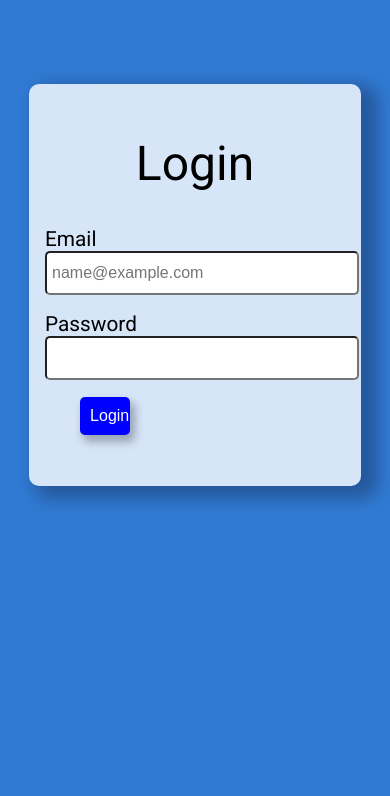
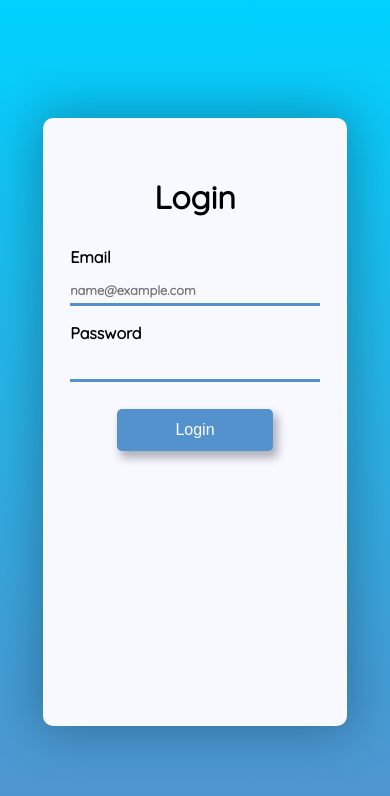
Before and after one commit to PlaceHolder01/PlaceHolder, a React (Create React App) app: page /login in a window 390 px wide. Shown: the top 796 px of the page. Built offline with nearby package versions, Linux system fonts and the light colour scheme.

Commit message:
Update signup.css

```diff
--- a/src/signup/signup.css
+++ b/src/signup/signup.css
@@ -1,38 +1,65 @@
+@import url("https://fonts.googleapis.com/css2?family=Poppins&family=Quicksand&display=swap");
+
 #signup
 {
-  background-color: rgb(49, 122, 211);
+  /* background-color: rgb(49, 122, 211); */
+  background: linear-gradient(#00d2ff 0%, #5492cd 100%);
   width:100vw;
   min-height:100vh;
   margin:0%;
   padding: 0%;
-  font-family: 'Roboto', sans-serif;
+  font-family: 'Quicksand', sans-serif;
+  font-weight: bold;
+  display: flex;
+  justify-content: center;
+  align-items: center;
 }
 
 .signup-card{
-  width:25vw;
-  min-width: 300px;
+  width:20vw;
+  min-width: 450px;
   margin-left:auto;
   margin-right:auto;
   border-radius: 10px;
   padding: 6vh 4vw;
-  background-color: rgba(255, 255, 255, 0.804);
-  box-shadow:11px 7px 16px 6px rgba(13, 14, 34, 0.3);
+  background-color: ghostwhite;
+  box-shadow: 0px 0px 50px 6px rgba(13, 14, 34, 0.3);
   backdrop-filter: blur(25px);
   -webkit-backdrop-filter: blur(20px);
+  transition: ease 0.5s;
 }
+
+.signup-card:hover{
+  /* animate up  */
+  transform: translateY(-5px);
+}
+
 .signup-card input{
+  background-color: transparent;
+  border: none;
+  outline: none;
+  font-family: 'Quicksand', sans-serif;
   width:100%;
-  border-radius: 5px;
-  min-height: 30px;
-  padding:5px;
-  font-size: 1em;
+  /* border-radius: 5px; */
+  margin-top: 10px;
+  padding:5px 0 5px 0 ;
+  font-size: 1.2em;
+  font-weight: 600;
+  border-bottom: 3px solid #5492cd;
 }
 
 .card-heading{
   text-align: center;
   font-size:3em;
-  padding-bottom: 3vh;
+  padding: 3vh;
 }
+
+.card-footer{
+  display: flex;
+  justify-content: center;
+  align-items: center;
+}
+
 .form-row{
   padding-bottom: 2vh;
 }
@@ -44,21 +71,54 @@
 .signup-error
 {
   color:red;
+  font-size: large;
   padding: 5px 0;
   text-align: center;
 }
 
 .signup-button{
-  width:7vw;
-  min-width: 50px;
-  padding:10px;
+  width: 10vw;
+  min-width: 10px;
+  padding: 15px;
+  margin: 10px;
   border-radius: 5px;
   color:white;
-  font-size: 1em;
-  background-color: blue;
+  font-size: 1.2em;
+  background-color: #5492cd;
+  /* background: linear-gradient(#00d2ff 0%, #5492cd 100%); */
   border: 0px solid blue;
-  margin-left: 9vw;
-  margin-right: 9vw;
   box-shadow:4px 6px 9px 1px rgba(13, 14, 34, 0.3);
   cursor: pointer;
 }
+
+/* mobile media queries */
+@media only screen and (max-width: 768px) {
+  .signup-card{
+    width: 70vw;
+    min-width: 0;
+    height: 60vh;
+  }
+  .card-heading{
+    font-size: 2em;
+    padding: 1vh;
+  }
+  .signup-button{
+    width: 50vw;
+  }
+  .signup-row-title{
+    font-size: 1em;
+  }
+  .card-body{
+    padding: 0;
+    margin: 3vw;
+  }
+  .signup-card input{
+    font-size: 0.8em;
+  }
+  .signup-button{
+    width: 40vw;
+    /* height: 5vh; */
+    font-size: 1em;
+    padding: 12px;
+  }
+}
```
